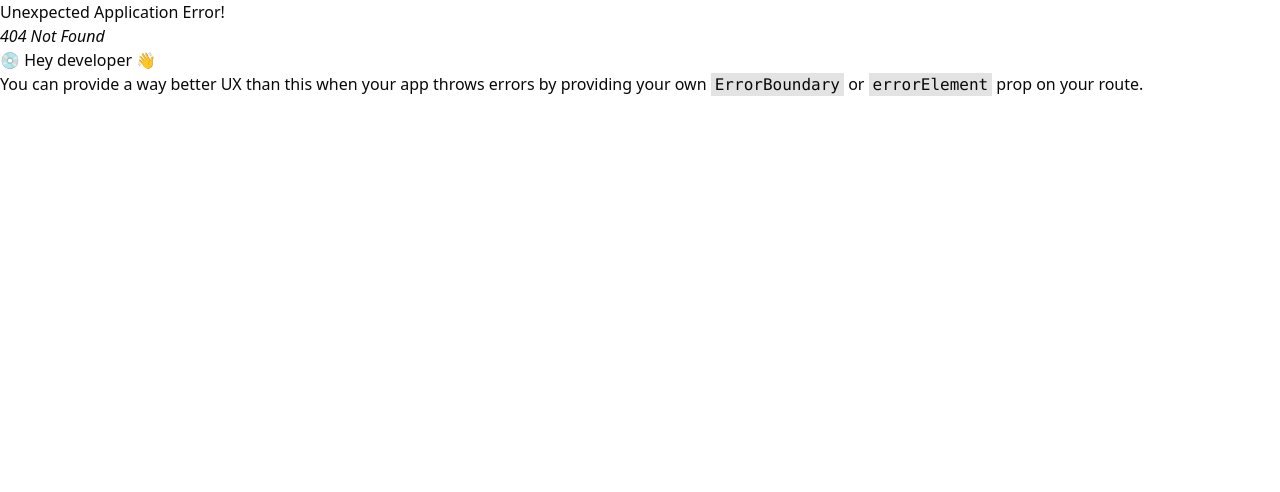
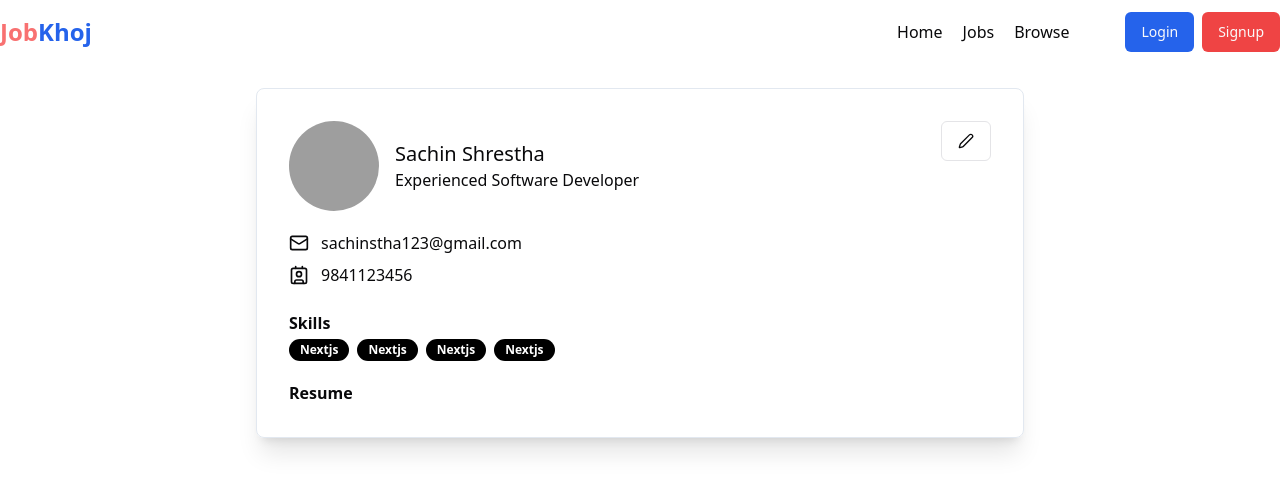
Before and after one commit to SachinSrestha/JbKhoj, a React (Vite) app in the folder frontend/: page /profile in a window 1280 px wide. Before the commit this address had no page. Shown: the top 492 px of the page. Built offline with nearby package versions, Linux system fonts and the light colour scheme; grey boxes are pictures that could not be loaded.

Commit message:
Added Browse page and Profile and added user to store

```diff
--- a/frontend/src/components/shared/CategoryCarousel.jsx
+++ b/frontend/src/components/shared/CategoryCarousel.jsx
@@ -19,10 +19,16 @@ const category = [
 function CategoryCarousel() {
   return (
     <div className="flex mt-16 justify-center items-center">
-      <Carousel className='w-[670px]'>
-        <CarouselContent >
-            {category.map((cat,index)=>(
-                <CarouselItem className='md:basis-1/3 lg-basis-1/2 '><Button variant="outline" className='rounded-full font-medium'>{cat}</Button></CarouselItem>
+      <Carousel className="w-[670px]">
+        <CarouselContent>
+          {category.map((cat, index) => (
+
+              <CarouselItem className="md:basis-1/3 lg-basis-1/2 " key={index}>
+                <Button variant="outline" className="rounded-full font-medium">
+                  {cat}
+                </Button>
+              </CarouselItem>
+
           ))}
         </CarouselContent>
         <CarouselPrevious />
--- a/frontend/src/components/shared/LatestJobs.jsx
+++ b/frontend/src/components/shared/LatestJobs.jsx
@@ -10,7 +10,7 @@ function LatestJobs() {
       </h1>
       <div className="flex flex-wrap grid-cols-3 gap-x-4 gap-y-5 ml-20 mt-6 h-auto">
         {JobLists.slice(0, 6).map((item, index) => (
-          <div className="max-w-[445px] outline-none shadow-xl p-5 border-2 border-slate-100 rounded-lg cursor-pointer">
+          <div className="max-w-[445px] outline-none shadow-xl p-5 border-2 border-slate-100 rounded-lg cursor-pointer" key={index}>
             <h4 className="text-lg font-medium">Google</h4>
             <p className="text-slate-500 text-sm ">India</p>
             <p className="text-lg font-bold mt-2">FullStack Developer</p>
--- a/frontend/src/components/shared/Login.jsx
+++ b/frontend/src/components/shared/Login.jsx
@@ -7,7 +7,7 @@ import { useState } from "react";
 import axios from "axios";
 import { USER_API_END_POINT } from "../../utils/constant.js";
 import { toast } from "sonner";
-import { setLoading } from "@/store/authSlice.js";
+import { setLoading, setUser } from "@/store/authSlice.js";
 import { useDispatch, useSelector } from "react-redux";
 import store from "@/store/store.js";
 import { Loader2 } from "lucide-react";
@@ -37,6 +37,7 @@ function Login() {
         withCredentials: true,
       });
       if (res.data.success) {
+        dispatch(setUser(res.data.user));
         navigate("/");
         toast.success(res.data.message);
       }
--- a/frontend/src/components/shared/Navbar.jsx
+++ b/frontend/src/components/shared/Navbar.jsx
@@ -1,5 +1,5 @@
 import React from "react";
-import { Link } from "react-router-dom";
+import { Link, useNavigate } from "react-router-dom";
 import {
   Popover,
   PopoverContent,
@@ -8,9 +8,20 @@ import {
 import { Avatar, AvatarFallback, AvatarImage } from "@/components/ui/avatar";
 import { Button } from "@/components/ui/button";
 import { LogOut, User2 } from "lucide-react";
+import { useDispatch, useSelector } from "react-redux";
+import { setUser } from "@/store/authSlice";
+
+
 
 function Navbar() {
-  const user = true;
+  const dispatch = useDispatch();
+  const navigate = useNavigate();
+
+  const logout =()=>{
+    dispatch(setUser(null));
+    navigate("/login");
+  }
+  const {user} = useSelector(store => store.auth);
   return (
     <div className="bg-white">
       <div className=" flex items-center justify-between mx-auto max-w-7xl h-16">
@@ -59,11 +70,11 @@ function Navbar() {
                 <div className="flex flex-col text-gray-600 mt-3">
                   <div className="flex w-fit items-center gap-2 cursor-pointer">
                     <User2 />
-                    <Button variant="link">View Profile</Button>
+                    <Button variant="link" > <Link to="/profile">View Profile</Link></Button>
                   </div>
                   <div className="flex w-fit items-center gap-2 cursor-pointer">
                     <LogOut />
-                    <Button variant="link">Logout</Button>
+                    <Button variant="link" onClick ={logout}>Logout</Button>
                   </div>
                 </div>
               </PopoverContent>
--- /dev/null
+++ b/frontend/src/components/ui/badge.jsx
@@ -0,0 +1,34 @@
+import * as React from "react"
+import { cva } from "class-variance-authority";
+
+import { cn } from "@/lib/utils"
+
+const badgeVariants = cva(
+  "inline-flex items-center rounded-full border px-2.5 py-0.5 text-xs font-semibold transition-colors focus:outline-none focus:ring-2 focus:ring-ring focus:ring-offset-2",
+  {
+    variants: {
+      variant: {
+        default:
+          "border-transparent bg-primary text-primary-foreground hover:bg-primary/80",
+        secondary:
+          "border-transparent bg-secondary text-secondary-foreground hover:bg-secondary/80",
+        destructive:
+          "border-transparent bg-destructive text-destructive-foreground hover:bg-destructive/80",
+        outline: "text-foreground",
+      },
+    },
+    defaultVariants: {
+      variant: "default",
+    },
+  }
+)
+
+function Badge({
+  className,
+  variant,
+  ...props
+}) {
+  return (<div className={cn(badgeVariants({ variant }), className)} {...props} />);
+}
+
+export { Badge, badgeVariants }
--- a/frontend/src/pages/Browse.jsx
+++ b/frontend/src/pages/Browse.jsx
@@ -0,0 +1,64 @@
+import Navbar from "@/components/shared/Navbar";
+import { Avatar, AvatarImage } from "@/components/ui/avatar";
+import { Button } from "@/components/ui/button";
+import React from "react";
+
+const randomJobList = [1, 2, 3, 4,5,6,7,8];
+
+function Browse() {
+  return (
+    <div>
+      <Navbar />
+      <div className="max-w-7xl mx-auto mt-10">
+        <h1 className="text-xl font-bold">
+          Search Results ({randomJobList.length})
+        </h1>
+        <div className="grid grid-cols-3 ml-3 mt-10 gap-y-4">
+          {randomJobList.map((job, index) => (
+            <div
+              className="max-w-[425px] outline-none shadow-xl p-5 border-2 border-slate-100 rounded-lg cursor-pointer bg-white"
+              key={index}
+            >
+              <div className="flex ">
+                <Button className="p-6 " variant="outline" size="icon">
+                  <Avatar>
+                    <AvatarImage src="https://www.shutterstock.com/image-vector/circle-line-simple-design-logo-600nw-2174926871.jpg" />
+                  </Avatar>
+                </Button>
+                <div className="ml-2">
+                  <h4 className="text-lg font-medium">Google</h4>
+                  <p className="text-slate-500 text-sm ">India</p>
+                </div>
+              </div>
+              <p className="text-lg font-bold mt-2">FullStack Developer</p>
+              <p className="flex justify-center mt-2 text-gray-600 mb-4 text-sm">
+                I need a senior full stack developer, who is able to write
+                efficient code for both backend and frontend
+              </p>
+              <span className="border-2 border-gray-200 rounded-full px-3 py-[2px] text-center items-center mt-4 mr-2 text-[13px] font-bold text-blue-800">
+                2 Positions
+              </span>
+              <span className="border-2 border-gray-200 rounded-full px-3 py-[2px] text-center items-center mt-4 mr-2 text-[13px] font-bold text-orange-600">
+                Full Time
+              </span>
+              <span className="border-2 border-gray-200 rounded-full px-3 py-[2px] text-center items-center mt-4 text-[13px] font-bold text-purple-800">
+                45 LPA
+              </span>
+              <div className="mt-4 space-x-4">
+                <Button variant="outline">Details</Button>
+                <Button
+                  variant="primary"
+                  className="bg-purple-800 text-white hover:bg-purple-700 active:bg-purple-900"
+                >
+                  Save For Later
+                </Button>
+              </div>
+            </div>
+          ))}
+        </div>
+      </div>
+    </div>
+  );
+}
+
+export default Browse;
--- /dev/null
+++ b/frontend/src/pages/Profile.jsx
@@ -0,0 +1,56 @@
+import Navbar from "@/components/shared/Navbar";
+import { Avatar, AvatarImage } from "@/components/ui/avatar";
+import { Button } from "@/components/ui/button";
+import { Contact, Mail, Pen } from "lucide-react";
+import { Badge } from "@/components/ui/badge";
+import React from "react";
+
+const skillsArray=[1,2,3,4];
+
+function Profile() {
+  return (
+    <div>
+      <Navbar />
+      <div className="rounded-lg shadow-xl p-8 max-w-3xl mx-auto border-[1px] border-slate-200 mt-6">
+        <div className="flex justify-between">
+          <div className="flex items-center gap-4">
+            <Avatar className="cursor-pointer size-[90px] ">
+              <AvatarImage src="https://github.com/shadcn.png" />
+            </Avatar>
+            <div>
+              <h1 className="text-xl font-medium">Sachin Shrestha</h1>
+              <p className="">Experienced Software Developer</p>
+            </div>
+          </div>
+          <Button
+            variant="outline"
+            className="rounded-md active:bg-gray-200 text-right"
+          >
+            <Pen />
+          </Button>
+        </div>
+        <div className="flex mt-5 gap-x-3 items-center">
+            <Mail className="size-5"/>
+            <p >sachinstha123@gmail.com</p>
+        </div>
+        <div className="flex mt-2 gap-x-3 items-center">
+            <Contact className="size-5"/>
+            <p>9841123456</p>
+        </div>
+
+        <h1 className="mt-6 font-bold">Skills</h1>
+        <div className="flex flex-wrap gap-x-2 mt-1 ">
+
+        {
+            skillsArray.map((skill,index) =>(
+                <Badge className="bg-black text-white text-xs py-0.5" key={index}>Nextjs</Badge>
+            ))
+        }
+        </div>
+        <h1 className="mt-5 font-bold">Resume</h1>
+      </div>
+    </div>
+  );
+}
+
+export default Profile;
--- a/frontend/src/store/authSlice.js
+++ b/frontend/src/store/authSlice.js
@@ -3,15 +3,19 @@ import { createSlice } from "@reduxjs/toolkit";
 const authSlice = createSlice({
     name:"auth",
     initialState:{
-        loading:false
+        loading:false,
+        user:null
     },
     reducers:{
         setLoading : (state,action)=>{
             state.loading= action.payload;
+        },
+        setUser :(state, action)=>{
+            state.user = action.payload;
         }
     },
 })
 
-export const {setLoading} =authSlice.actions;
+export const {setLoading, setUser} =authSlice.actions;
 
 export default authSlice.reducer
```
Also changed, not shown: frontend/src/App.jsx (+7 -1 lines).
